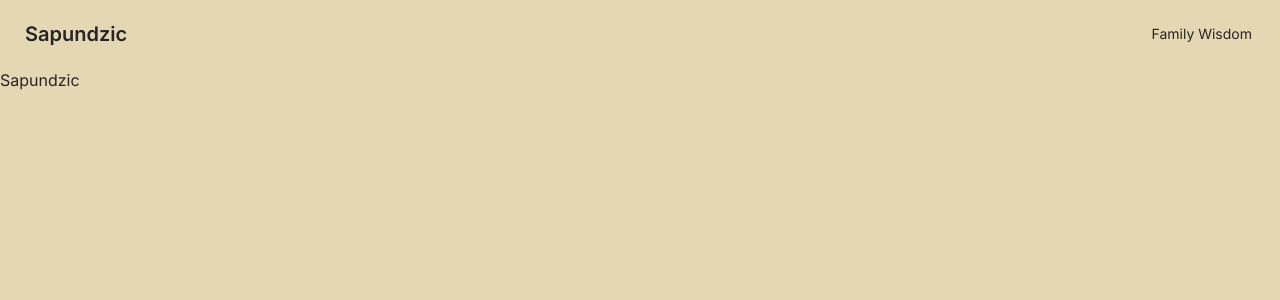
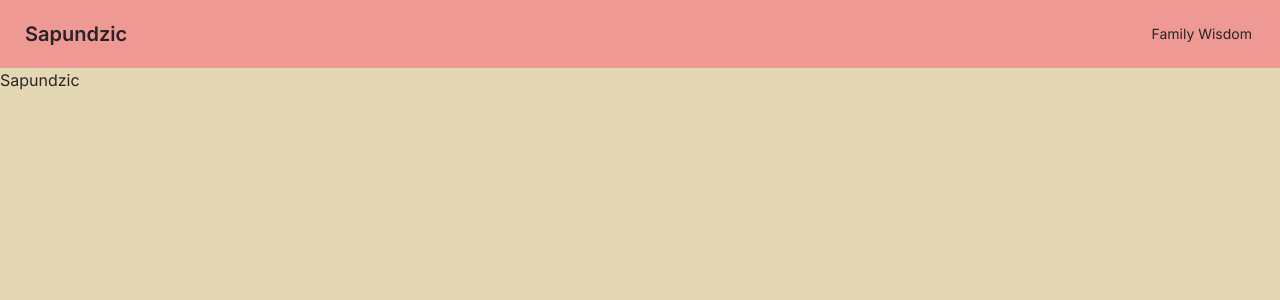
Before and after one commit to lsapundzic/sapundzic.com, a Next.js app: page / in a window 1280 px wide. Shown: the top 300 px of the page. Built offline with nearby package versions, Linux system fonts and the light colour scheme.

Commit message:
Adjusting the navbar

```diff
--- a/components/Navbar.tsx
+++ b/components/Navbar.tsx
@@ -2,7 +2,7 @@
 
 const Navbar = () => {
   return (
-    <div className="navbar bg-base-100">
+    <div className="navbar bg-primary">
       <div className="flex-1">
         <Link href="./" className="btn btn-ghost normal-case text-xl">
           Sapundzic
```
